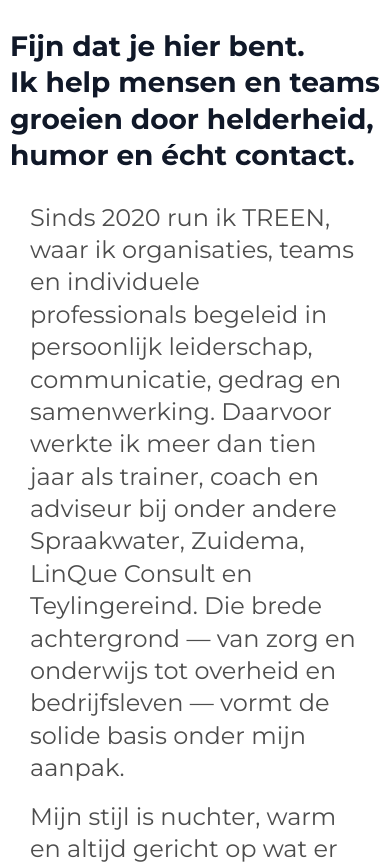
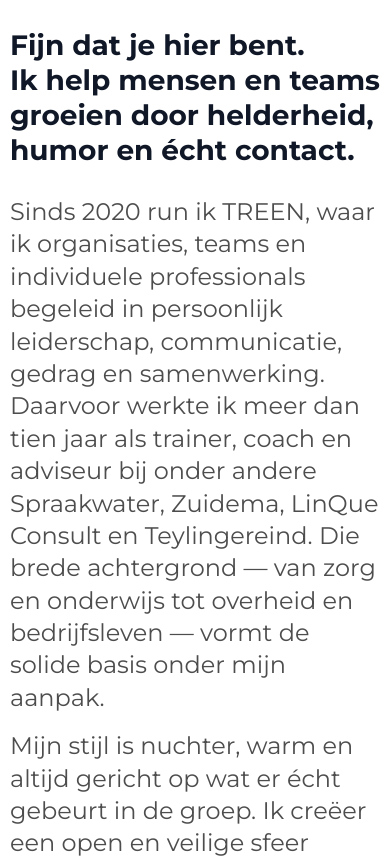
Before and after one commit to jonassmets/treen, a Next.js app: page / in a window 390 px wide. Shown: the top 864 px of the page. Built offline with nearby package versions, Linux system fonts and the light colour scheme.

Commit message:
Opnieuw mobile changes

```diff
--- a/app/globals.css
+++ b/app/globals.css
@@ -32,12 +32,14 @@ body {
   scroll-snap-type: y mandatory;
 }
 
-::selection {
+::selection,
+*::selection {
   background-color: var(--accent-color, #171717);
   color: #ffffff;
 }
 
-::-moz-selection {
+::-moz-selection,
+*::-moz-selection {
   background-color: var(--accent-color, #171717);
   color: #ffffff;
 }
@@ -143,14 +145,14 @@ body {
   .profile-section,
   .contact-section,
   .site-footer {
-    padding-inline: var(--mobile-side-padding);
+    padding-inline: 0;
   }
 
   .hero-shell,
   .profile-section > div,
   .contact-section > div,
   .site-footer > div {
-    padding-inline: 0 !important;
+    padding-inline: var(--mobile-side-padding) !important;
   }
 
   .hero-section,
@@ -175,31 +177,30 @@ body {
   }
 
   .hero-title {
-    font-size: clamp(3rem, 7vw, 3.5rem) !important;
-    line-height: 1.3 !important;
-    margin-bottom: 14px !important;
+    font-size: clamp(3.3rem, 8vw, 4rem) !important;
+    line-height: 1.25 !important;
+    margin-bottom: 18px !important;
     max-width: 20ch;
     text-align: left;
-    margin-inline: 10px;
+    margin-inline: 0;
   }
 
   .hero-grid {
     display: flex;
     flex-direction: column;
     gap: 22px;
-    margin-inline: 10px;
   }
 
   .hero-grid > div {
     max-width: 52ch;
-    margin-inline: 10px;
+    margin-inline: 0;
   }
 
   .hero-grid p {
     font-size: clamp(1.5rem, 5vw, 1.6rem);
     line-height: 1.35;
     color: #4d4d4d;
-    margin-inline: 10px;
+    margin-inline: 0;
   }
 
   .hero-grid .scroll-reveal {
@@ -232,51 +233,46 @@ body {
   .profile-section {
     min-height: 100vh !important;
     padding: 24px 0;
-    margin-inline: 10px;
   }
 
   .profile-photo-wrapper {
     display: block;
     width: 100%;
     max-width: 420px;
-    margin: 0 auto 16px;
+    margin: 0 0 16px;
   }
 
   .profile-stack {
     flex-direction: column;
-    align-items: flex-end;
-    text-align: right;
+    align-items: flex-start;
+    text-align: left;
     gap: 24px;
-    margin-inline: 10px;
   }
 
   .profile-stack .flex-1 {
     width: 100%;
     max-width: 52ch;
     padding-inline: 0;
-    text-align: right;
-    margin-inline: 10px;
+    text-align: left;
   }
 
   .profile-stack .flex-1 a {
-    justify-content: flex-end;
+    justify-content: flex-start;
   }
 
   .profile-stack h2 {
     font-size: clamp(1.65rem, 4.6vw, 1.9rem);
     margin-top: 24px;
     line-height: 1.25;
-    text-align: right;
-    margin-inline: 10px;
+    text-align: left;
   }
 
   .profile-stack p,
   .profile-stack a,
   .profile-stack .text-gray-600 {
-    font-size: clamp(0.98rem, 3vw, 1.05rem);
-    line-height: 1.3;
-    text-align: right;
-    margin-inline: 10px;
+    font-size: clamp(1.3rem, 4.6vw, 1.5rem);
+    line-height: 1.35;
+    text-align: left;
   }
 
   .profile-stack .space-y-2 > * + * {
@@ -297,16 +293,14 @@ body {
     justify-content: center !important;
     align-items: center !important;
     text-align: center;
-    margin-inline: 10px;
   }
 
   .contact-title {
-    font-size: clamp(1.65rem, 4.8vw, 2rem) !important;
+    font-size: clamp(3.3rem, 8vw, 4rem) !important;
     line-height: 1.25 !important;
     margin-bottom: 18px !important;
     max-width: 52ch;
     text-align: center;
-    margin-inline: 10px;
   }
 
   .contact-form {
@@ -314,7 +308,6 @@ body {
     line-height: 1.4;
     max-width: 52ch;
     margin: 0 auto;
-    margin-inline: 10px;
   }
 
   .contact-grid {
@@ -324,7 +317,9 @@ body {
   .contact-form input,
   .contact-form textarea {
     font-size: inherit;
-    border-radius: 0;
+    border-radius: 0 !important;
+    appearance: none;
+    -webkit-appearance: none;
     padding: 12px 14px;
   }
 
--- a/app/page.tsx
+++ b/app/page.tsx
@@ -302,17 +302,23 @@ export default function Home() {
   useEffect(() => {
     if (typeof document === 'undefined') return undefined;
 
-    const previousAccent = document.documentElement.style.getPropertyValue('--accent-color');
-    document.body.style.backgroundColor = accentColor;
-    document.documentElement.style.setProperty('--accent-color', accentColor);
+    const root = document.documentElement;
+    const previousAccent = root.style.getPropertyValue('--accent-color');
+    const previousHtmlBg = root.style.backgroundColor;
+    const previousBodyBg = document.body.style.backgroundColor;
+
+    root.style.setProperty('--accent-color', accentColor);
+    root.style.backgroundColor = accentColor;
+    document.body.style.backgroundColor = '#ffffff';
 
     return () => {
-      document.body.style.backgroundColor = '';
       if (previousAccent) {
-        document.documentElement.style.setProperty('--accent-color', previousAccent);
+        root.style.setProperty('--accent-color', previousAccent);
       } else {
-        document.documentElement.style.removeProperty('--accent-color');
+        root.style.removeProperty('--accent-color');
       }
+      root.style.backgroundColor = previousHtmlBg;
+      document.body.style.backgroundColor = previousBodyBg;
     };
   }, [accentColor]);
 
```
